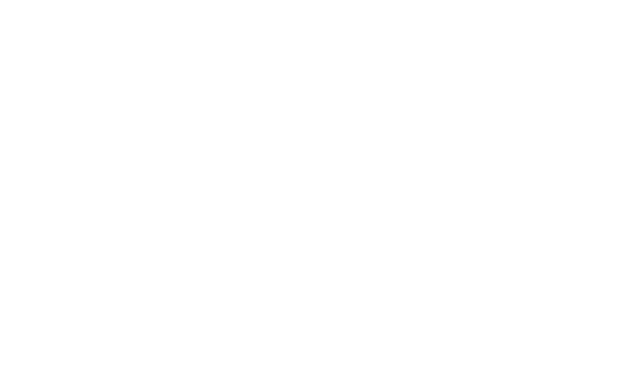
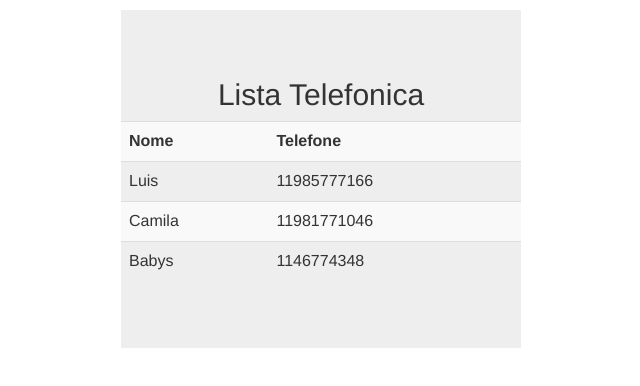
Before and after one commit to Luisfdc/ListaTelefonicaAngular, a plain HTML site: page index.html in a window 1280 px wide. Shown: the whole page, without its empty margins (319-959 px from the left). Drawn offline with nearby package versions, Linux system fonts and the light colour scheme.

Commit message:
modfied index

```diff
--- a/index.html
+++ b/index.html
@@ -1,10 +1,50 @@
-<html>
+<html ng-app="ListaTelefonica">
 
 <head>
-
+    <link rel="stylesheet" type="text/css" href="lib/bootstrap.css">
+    <style type="text/css">
+        .jumbotron {
+            width: 400px;
+            text-align: center;
+            margin-left: auto;
+            margin-right: auto;
+            margin-top: 10px
+        }
+    </style>
+    <script type="text/javascript" src="lib/angular.js"></script>
+    <script>
+        angular.module("ListaTelefonica", []);
+        angular.module("ListaTelefonica").controller("ListaTelefonicaCtrl", function($scope) {
+            $scope.message = "Lista Telefonica";
+            $scope.contatos = [{
+                nome: "Luis",
+                telefone: "11985777166"
+            }, {
+                nome: "Camila",
+                telefone: "11981771046"
+            }, {
+                nome: "Babys",
+                telefone: "1146774348"
+            }, ];
+        });
+    </script>
 </head>
 
-<body>
+<body ng-controller="ListaTelefonicaCtrl">
+    <div class="jumbotron">
+        <h2>{{message}}</h2>
+        <table class="table table-striped">
+            <tr>
+                <th>Nome</th>
+                <th>Telefone</th>
+            </tr>
+            <tr ng-repeat="contato in contatos">
+                <td>{{contato.nome}}</td>
+                <td>{{contato.telefone}}</td>
+            </tr>
+        </table>
+    </div>
+
 
 </body>
 
```
